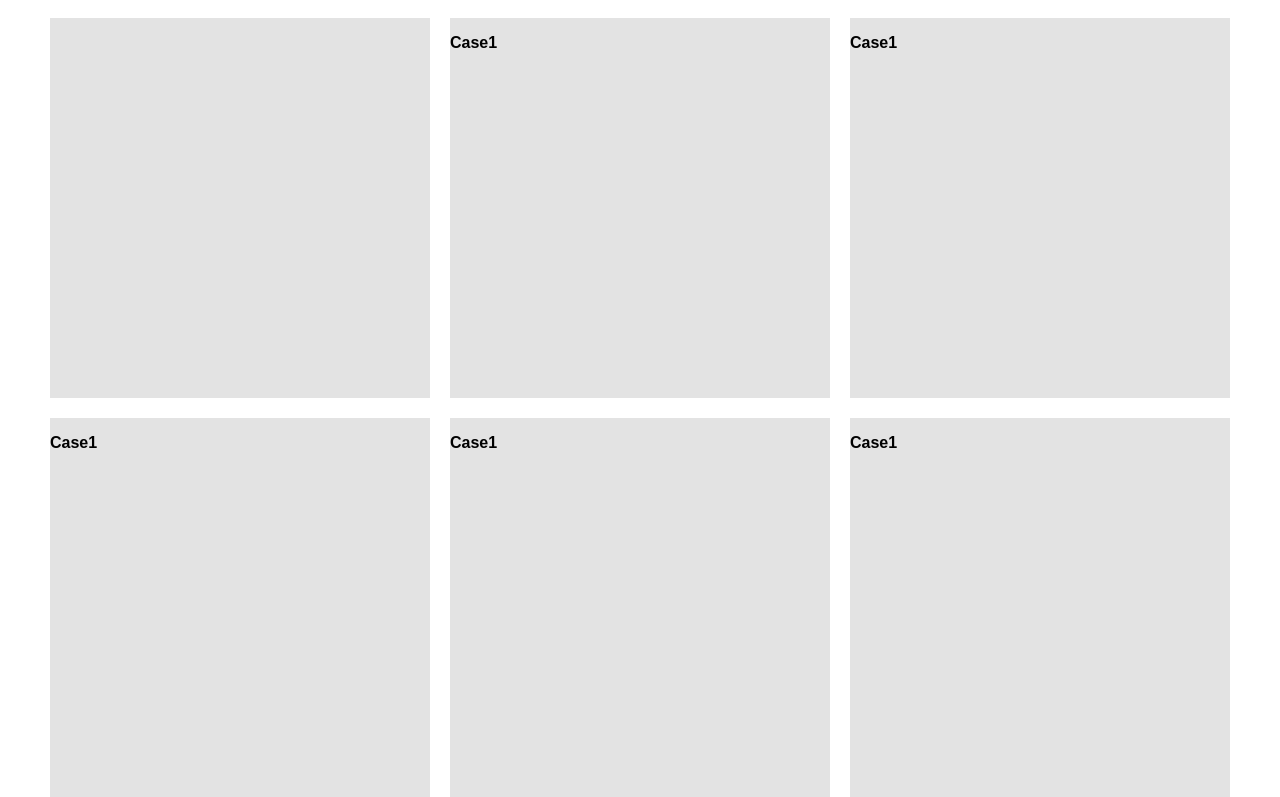
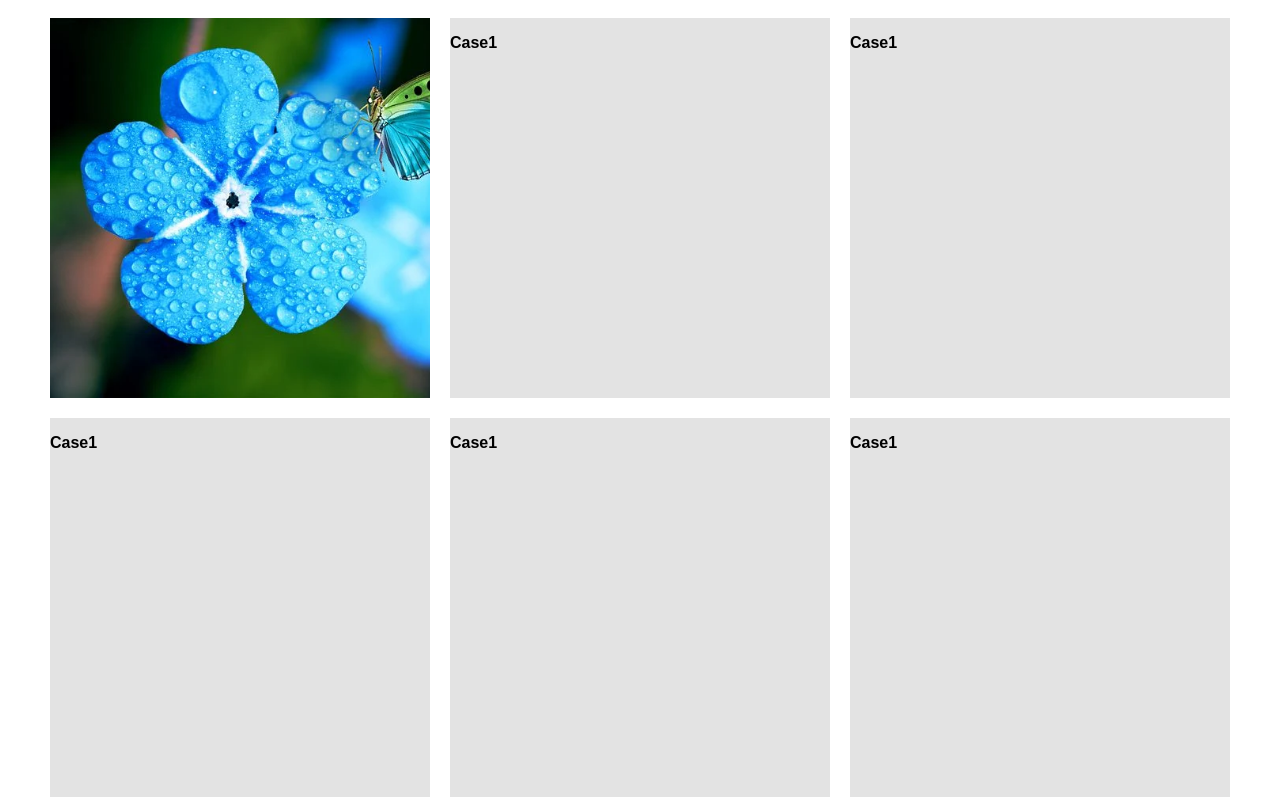
Before and after one commit to school-archive/2020-21-ITP-BestPicture, a PHP site: page /Schule/profil/index.html in a window 1280 px wide. Shown: the top 797 px of the page. Run offline with PHP 8.4, Linux system fonts and the light colour scheme; some libraries are stand-ins or nearby versions.

Commit message:
edit profil.html

```diff
--- a/assets/styles/profil.css
+++ b/assets/styles/profil.css
@@ -21,3 +21,9 @@ body{
     margin: 10px 10px 10px 10px;
     background-color: #E3E3E3;
 }
+img {
+    width: 380px;
+    height:380px;
+    object-fit: cover;
+    object-position: 10%
+}
--- a/profil/index.html
+++ b/profil/index.html
@@ -14,7 +14,7 @@
         <section class="gallary-links">
             <div class="wrapper">
                 <div class="gallary-link">
-
+                    <img src="../assets/images/butterfl.png">
                 </div>
                 <div class="gallary-link">
                     <p>Case1</p>
```
Also changed, not shown: assets/images/butterfl.png (added).
